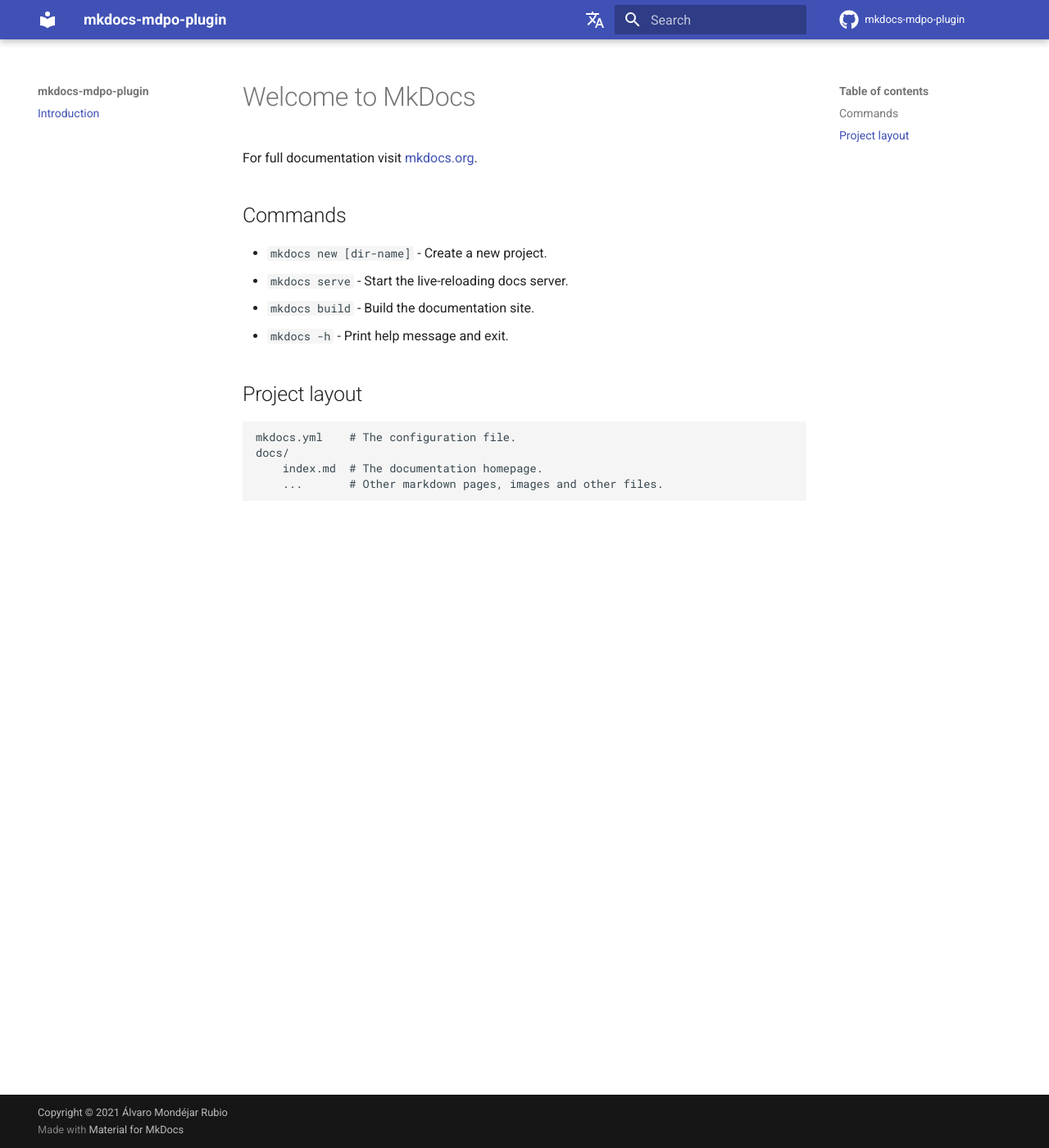
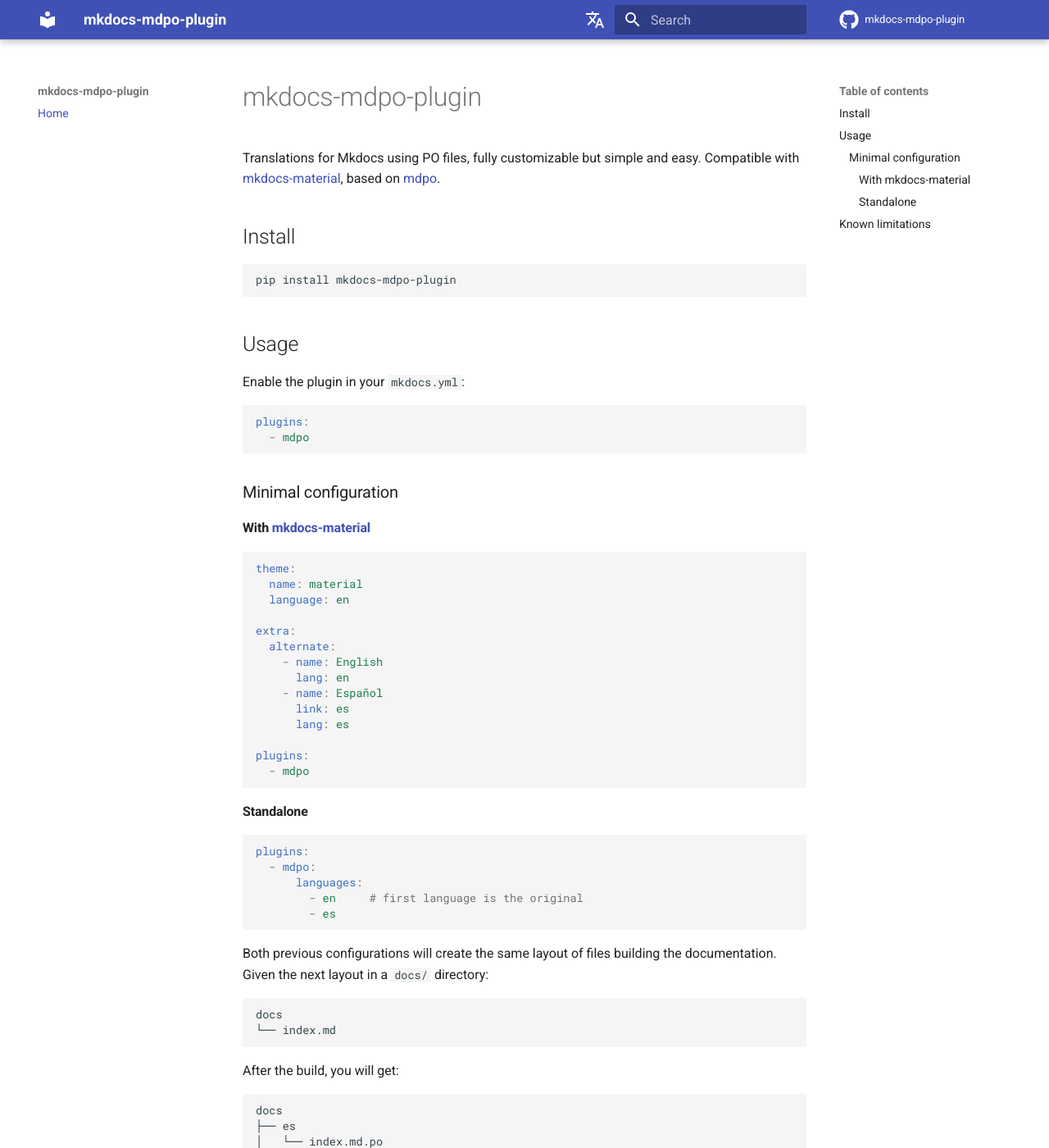
Before and after one commit to mondeja/mkdocs-mdpo-plugin, an MkDocs documentation site: the page built from docs/index.md, in a window 1280 px wide and 1400 px high. Shown: the whole window at 82% size. Built offline with MkDocs 1.6.1 and Material for MkDocs 9.7.7, drawn with Linux system fonts in a browser that asks for light colours; comment, search, counter and statistics services are not loaded; some of the changed text lies outside the part shown.

Commit message:
Navigation translations, basic documentation...

````diff
--- a/README.md
+++ b/README.md
@@ -1 +1,97 @@
+<!--intro-start-->
+
+<!-- mdpo-disable-next-line -->
 # mkdocs-mdpo-plugin
+
+Translations for Mkdocs using PO files, fully customizable but simple and easy.
+Compatible with [mkdocs-material](https://squidfunk.github.io/mkdocs-material/),
+based on [mdpo][mdpo-link].
+
+## Install
+
+```
+pip install mkdocs-mdpo-plugin
+```
+
+## Usage
+
+Enable the plugin in your `mkdocs.yml`:
+
+```yaml
+plugins:
+  - mdpo
+```
+
+### Minimal configuration
+
+#### With [mkdocs-material](https://squidfunk.github.io/mkdocs-material/)
+
+```yaml
+theme:
+  name: material
+  language: en
+
+extra:
+  alternate:
+    - name: English
+      lang: en
+    - name: Español
+      link: es
+      lang: es
+
+plugins:
+  - mdpo
+```
+
+#### Standalone
+
+```yaml
+plugins:
+  - mdpo:
+      languages:
+        - en     # first language is the original
+        - es
+```
+
+Both previous configurations will create the same layout of files building the
+documentation. Given the next layout in a `docs/` directory:
+
+```
+docs
+└── index.md
+```
+
+After the build, you will get:
+
+```
+docs
+├── es
+│   └── index.md.po
+└── index.md
+```
+
+Just translate the strings in `docs/es/index.md.po` into Spanish, build again
+with `mkdocs build` and the `site/` directory will look like:
+
+```
+site
+├── 404.html
+├── assets
+│   ├── images
+│   ├── javascripts
+│   └── stylesheets
+├── es
+│   └── index.html
+├── index.html
+├── sitemap.xml
+└── sitemap.xml.gz
+```
+
+[mdpo-link]: https://mdpo.readthedocs.io/en/master/
+[docs-link]: https://mondeja.github.io/mkdocs-mdpo-plugin/
+
+<!--intro-end-->
+
+Simple and easy. Of course, the extraction of messages is fully customizable,
+and the produced layout is fully customizable: you can even translate code
+blocks! [Check the full documentation here][docs-link].
--- a/docs/index.md
+++ b/docs/index.md
@@ -1,17 +1,12 @@
-# Welcome to MkDocs
+{%
+   include-markdown "../README.md"
+   start="<!--intro-start-->"
+   end="<!--intro-end-->"
+%}
 
-For full documentation visit [mkdocs.org](https://www.mkdocs.org).
+## Known limitations
 
-## Commands
-
-* `mkdocs new [dir-name]` - Create a new project.
-* `mkdocs serve` - Start the live-reloading docs server.
-* `mkdocs build` - Build the documentation site.
-* `mkdocs -h` - Print help message and exit.
-
-## Project layout
-
-    mkdocs.yml    # The configuration file.
-    docs/
-        index.md  # The documentation homepage.
-        ...       # Other markdown pages, images and other files.
+- Link references are not supported, all link addresses must be inlined.
+- The command `mkdocs serve` doesn't work because triggers a lot of rebuilds.
+ It doesn't seem easy to fix with the current `mkdocs serve` implementation
+ (see mkdocs/mkdocs#2061).
--- a/mkdocs.yml
+++ b/mkdocs.yml
@@ -16,39 +16,33 @@
   language: en
 
 nav:
-  - Introduction: index.md
+  - Home: index.md
 
 markdown_extensions:
   - pymdownx.tabbed
   - pymdownx.superfences
+  - pymdownx.magiclink:
+      repo_url_shorthand: true
+  - pymdownx.details
   - toc:
       permalink: true
   - meta
   - pymdownx.tasklist:
       custom_checkbox: true
   - admonition
-  - pymdownx.details
 
 plugins:
   - search
   - minify:
       minify_html: true
       minify_js: true
+  - include-markdown
   - mdpo
 
 extra:
   alternate:
-    # Switch to English
     - name: English
-      link:
       lang: en
-
-    # Switch to German
     - name: Español
       link: es
       lang: es
-
-    # Switch to Japanese
-    - name: Français
-      link: fr
-      lang: fr
````
Also changed, not shown: setup.cfg (+4 -3 lines), 3 other files.
